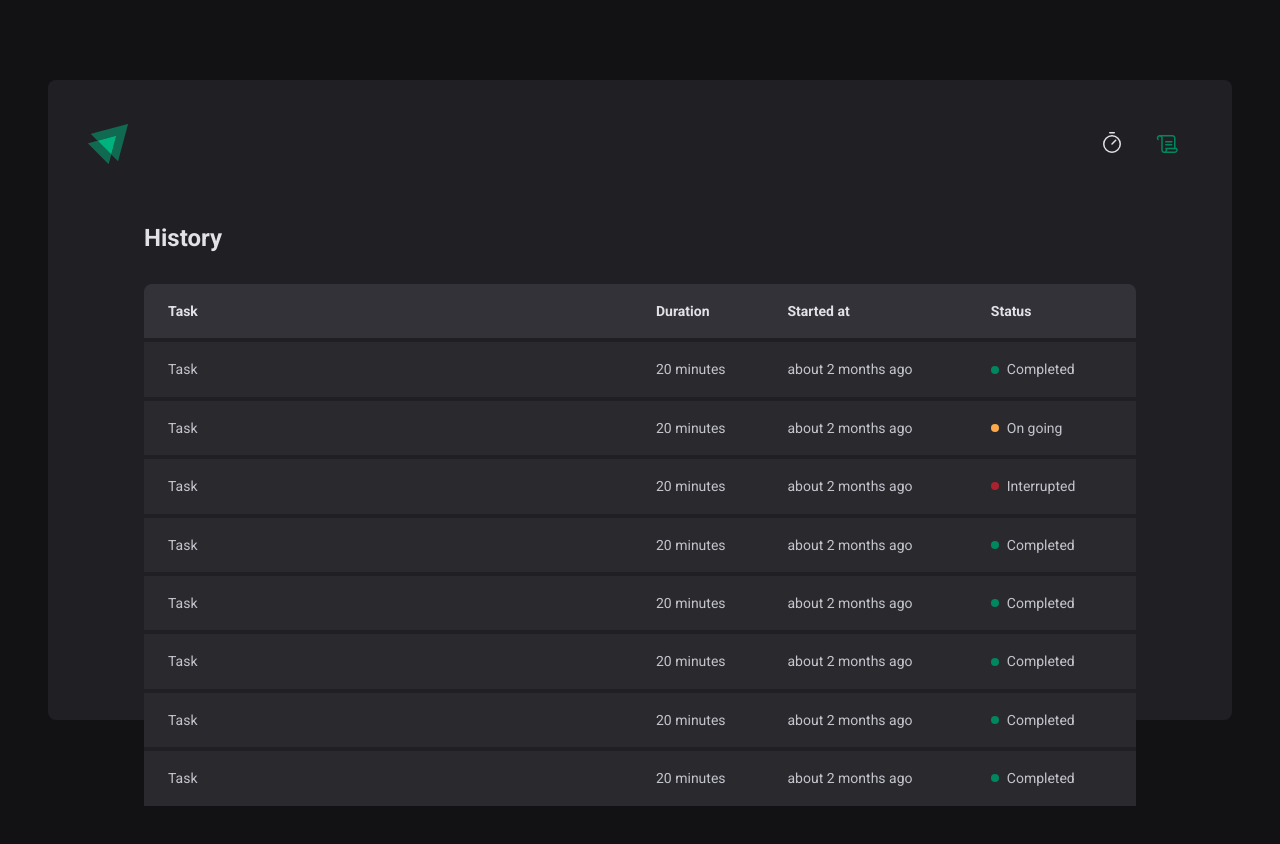
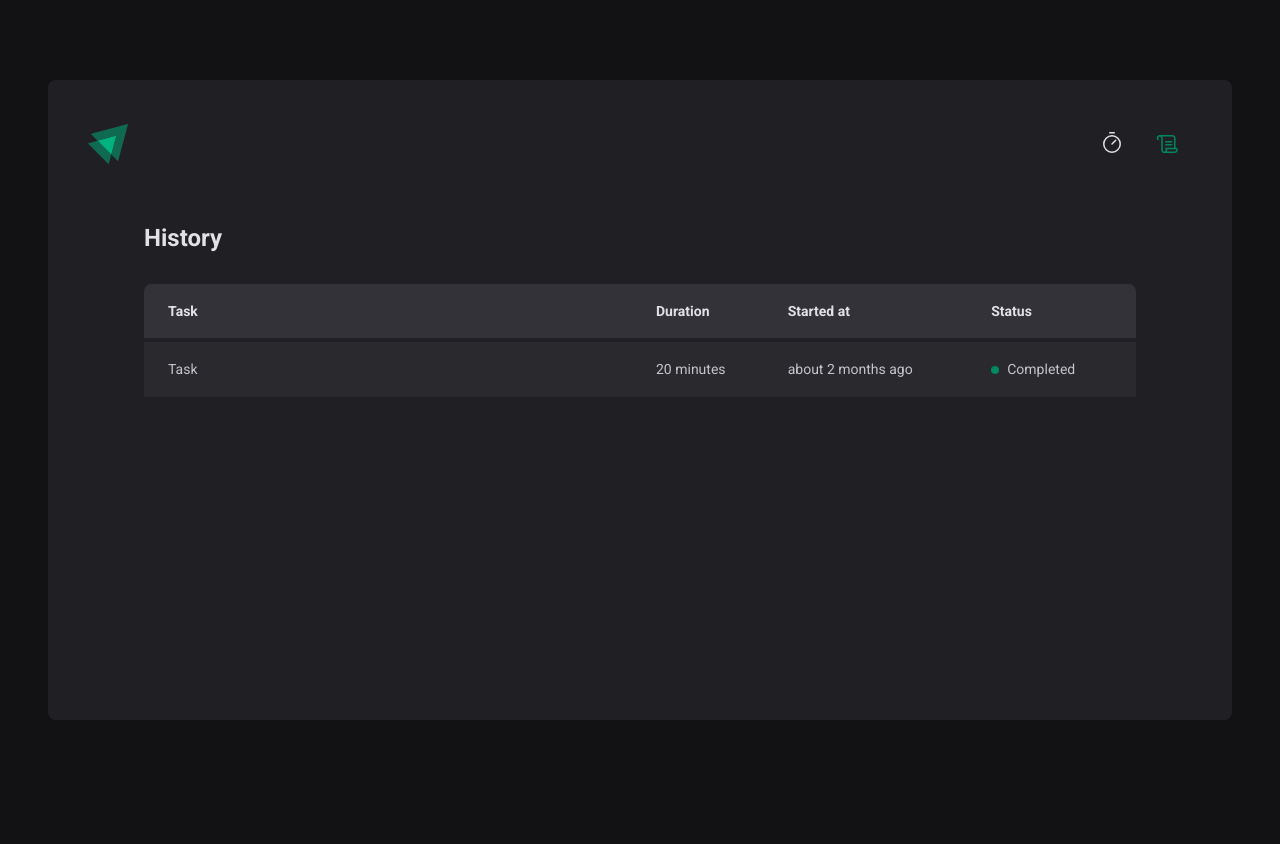
Before and after one commit to fanoromani/pomodoro-timer, a React (Vite) app: page /history in a window 1280 px wide. Shown: the top 844 px of the page. After the commit the page ends 800 px from the top, so only its background shows below. Built offline with nearby package versions, Linux system fonts and the light colour scheme.

Commit message:
form imports fix

```diff
--- a/src/pages/History/index.tsx
+++ b/src/pages/History/index.tsx
@@ -27,62 +27,6 @@ export function History() {
                 <Status statusColor="green">Completed</Status>
               </td>
             </tr>
-            <tr>
-              <td>Task</td>
-              <td>20 minutes</td>
-              <td>about 2 months ago</td>
-              <td>
-                <Status statusColor="yellow">On going</Status>
-              </td>
-            </tr>
-            <tr>
-              <td>Task</td>
-              <td>20 minutes</td>
-              <td>about 2 months ago</td>
-              <td>
-                <Status statusColor="red">Interrupted</Status>
-              </td>
-            </tr>
-            <tr>
-              <td>Task</td>
-              <td>20 minutes</td>
-              <td>about 2 months ago</td>
-              <td>
-                <Status statusColor="green">Completed</Status>
-              </td>
-            </tr>
-            <tr>
-              <td>Task</td>
-              <td>20 minutes</td>
-              <td>about 2 months ago</td>
-              <td>
-                <Status statusColor="green">Completed</Status>
-              </td>
-            </tr>
-            <tr>
-              <td>Task</td>
-              <td>20 minutes</td>
-              <td>about 2 months ago</td>
-              <td>
-                <Status statusColor="green">Completed</Status>
-              </td>
-            </tr>
-            <tr>
-              <td>Task</td>
-              <td>20 minutes</td>
-              <td>about 2 months ago</td>
-              <td>
-                <Status statusColor="green">Completed</Status>
-              </td>
-            </tr>
-            <tr>
-              <td>Task</td>
-              <td>20 minutes</td>
-              <td>about 2 months ago</td>
-              <td>
-                <Status statusColor="green">Completed</Status>
-              </td>
-            </tr>
           </tbody>
         </table>
       </HistoryList>
--- a/src/pages/Home/components/NewCycleForm/index.tsx
+++ b/src/pages/Home/components/NewCycleForm/index.tsx
@@ -1,7 +1,7 @@
 import { FormContainer, MinutesAmountInput, TaskInput } from "./styles";
 import { useContext } from "react";
-import { useFormContext } from "react-hook-form/dist/useFormContext";
 import { CyclesContext } from "../../../../contexts/CyclesContext";
+import { useFormContext } from "react-hook-form";
 
 export function NewCycleForm() {
   const { activeCycle } = useContext(CyclesContext);
--- a/src/pages/Home/index.tsx
+++ b/src/pages/Home/index.tsx
@@ -1,6 +1,6 @@
 import { HandPalm, Play } from "phosphor-react";
 import * as zod from "zod";
-import { useForm } from "react-hook-form";
+import { FormProvider, useForm } from "react-hook-form";
 import { zodResolver } from "@hookform/resolvers/zod";
 
 import {
@@ -10,7 +10,6 @@ import {
 } from "./styles";
 import { NewCycleForm } from "./components/NewCycleForm";
 import { Countdown } from "./components/Countdown";
-import { FormProvider } from "react-hook-form/dist/useFormContext";
 import { useContext } from "react";
 import { CyclesContext } from "../../contexts/CyclesContext";
 
```
